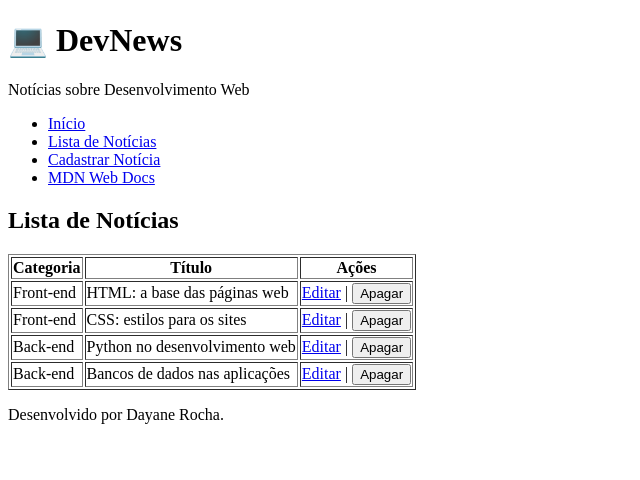
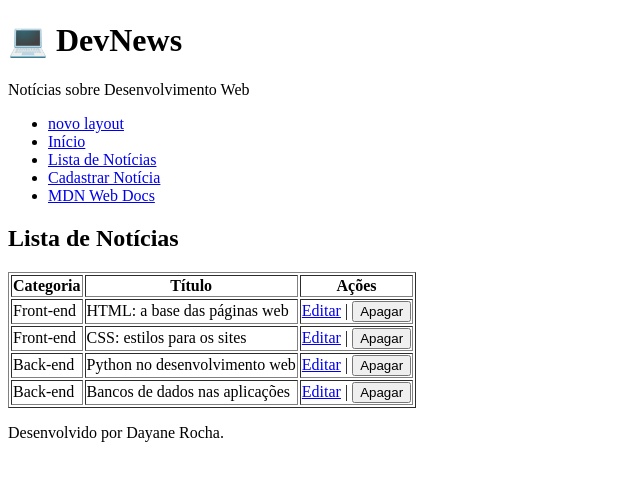
Before and after one commit to dayanerocha08-pixel/site-noticias-web, a plain HTML site: page lista.html in a window 1280 px wide. Shown: the whole page, without its empty margins (0-640 px from the left). Drawn offline with Linux system fonts and the light colour scheme.

Commit message:
Update lista.html

```diff
--- a/lista.html
+++ b/lista.html
@@ -15,6 +15,7 @@
 
         <nav>
             <ul>
+                <li><a href="index2.html">novo layout</a></li>
                 <li><a href="index.html">Início</a></li>
                 <li><a href="lista.html">Lista de Notícias</a></li>
                 <li><a href="cadastro.html">Cadastrar Notícia</a></li>
```
